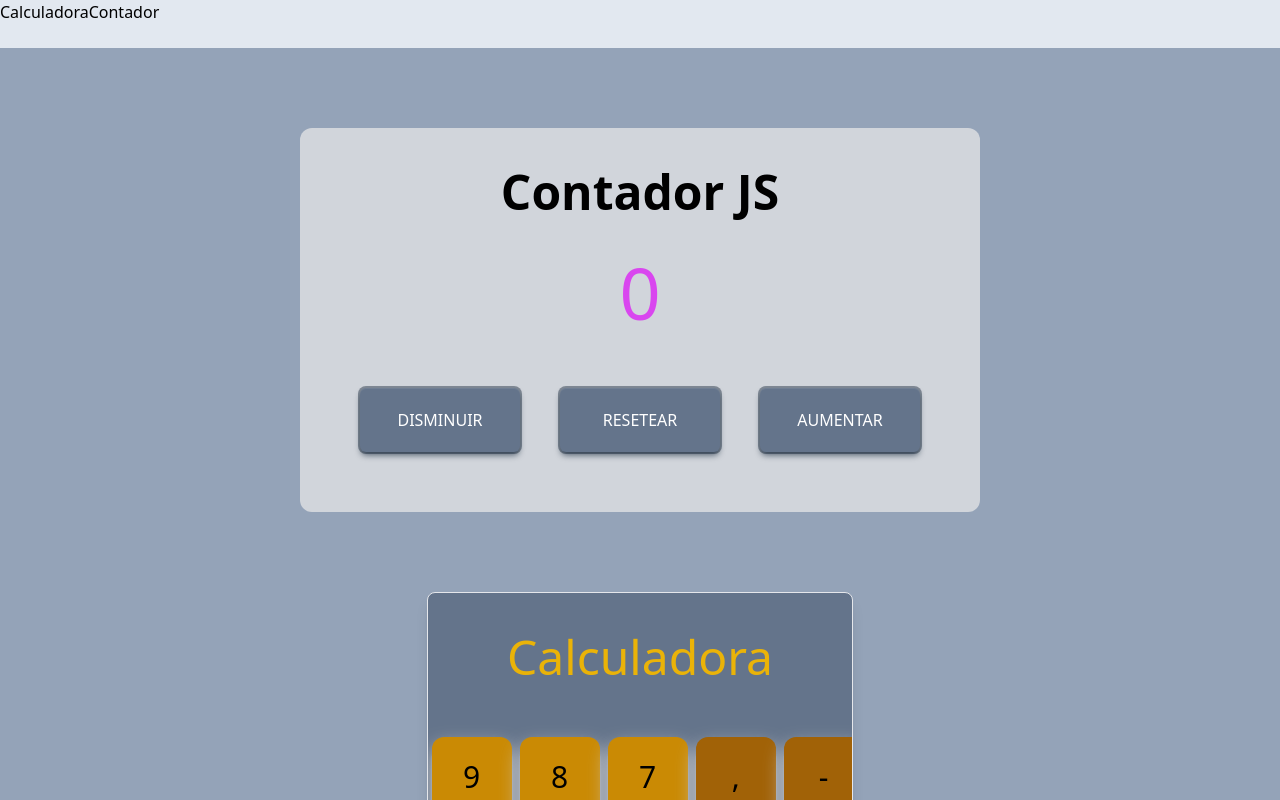
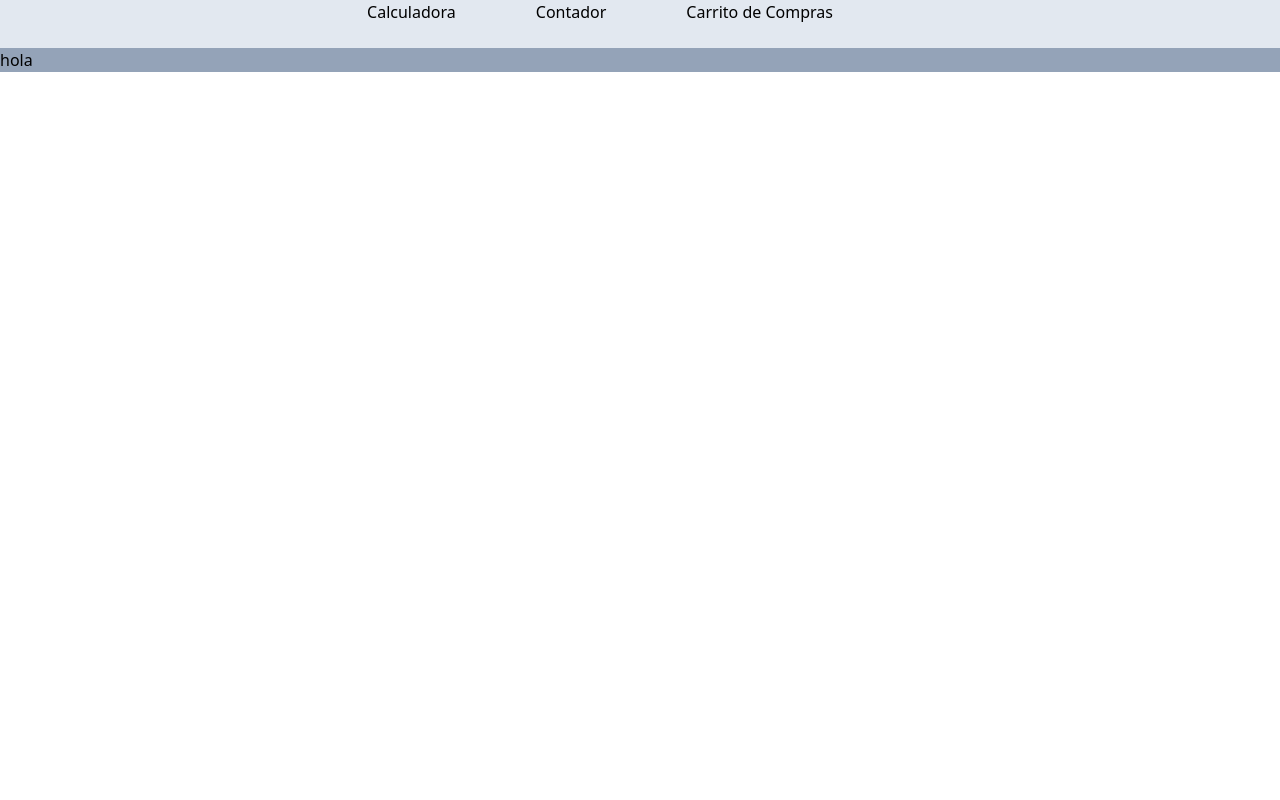
Before and after one commit to LuisCaro92/EjerciciosJavaScript, a React (Create React App) app: page /Carrito in a window 1280 px wide. Shown: the top 800 px of the page. Built offline with nearby package versions, Linux system fonts and the light colour scheme.

Commit message:
agregando rutas y mejorando nav

```diff
--- a/package.json
+++ b/package.json
@@ -9,6 +9,7 @@
     "bootstrap": "^5.3.1",
     "react": "^18.2.0",
     "react-dom": "^18.2.0",
+    "react-router-dom": "^6.15.0",
     "react-scripts": "5.0.1",
     "router-dom": "^2.2.11",
     "web-vitals": "^2.1.4"
--- a/src/App.js
+++ b/src/App.js
@@ -1,5 +1,7 @@
 import "./App.css";
+import { BrowserRouter, Routes, Route } from "react-router-dom";
 import Calculadora from "./Ejercisios/Calculadora";
+import CarritoCompras from "./Ejercisios/CarritoCompras";
 import Contador from "./Ejercisios/Contador";
 
 import Nav from "./components/Nav";
@@ -7,11 +9,14 @@ import Nav from "./components/Nav";
 function App() {
   return (
     <div className="bg-slate-400">
-
-      <Nav/>
-      <Contador />
-      <Calculadora />
-
+      <BrowserRouter>
+        <Nav />
+        <Routes>
+          <Route path="/Contador" element={<Contador />} />
+          <Route path="/Calculadora" element={<Calculadora />} />
+          <Route path="/Carrito" element={<CarritoCompras />} />
+        </Routes>
+      </BrowserRouter>
     </div>
   );
 }
--- /dev/null
+++ b/src/Ejercisios/CarritoCompras.js
@@ -0,0 +1,11 @@
+
+
+
+
+const CarritoCompras = () => {
+    return (
+<div>hola</div>
+    )
+}
+
+export default CarritoCompras
--- a/src/components/Nav.js
+++ b/src/components/Nav.js
@@ -1,25 +1,25 @@
+import { Link } from "react-router-dom";
 
-const Nav = () =>{
-    return (
+const Nav = () => {
+  return (
+    <div className=" bg-slate-200 w-full h-12 text-center">
+      <ul className="flex  justify-center text-center">
+        <Link to="/Calculadora">
+          <li className="mx-10 text-black ">Calculadora</li>
+        </Link>
 
-            <div className=" bg-slate-200 w-full h-12 text-center">
+        <Link to="/Contador">
+          <li className="mx-10 text-black ">Contador</li>
+        </Link>
 
-             <ul className="flex items-center text-center">
+        <Link to="/Carrito">
+          <li className="mx-10 text-black ">Carrito de Compras</li>
+        </Link>
 
-                <li className="text-black ">Calculadora</li>
-
-
-                <li className="text-black ">Contador</li>
-
-                <li className="text-black "></li>
-
-                <li className="text-black "></li>
-
-             </ul>
-
-            </div>
-
-    )
-}
+        <li className="mx-10 text-black "></li>
+      </ul>
+    </div>
+  );
+};
 
 export default Nav;
```
Also changed, not shown: 1 other file (tests, documents, lock files or other folders).
